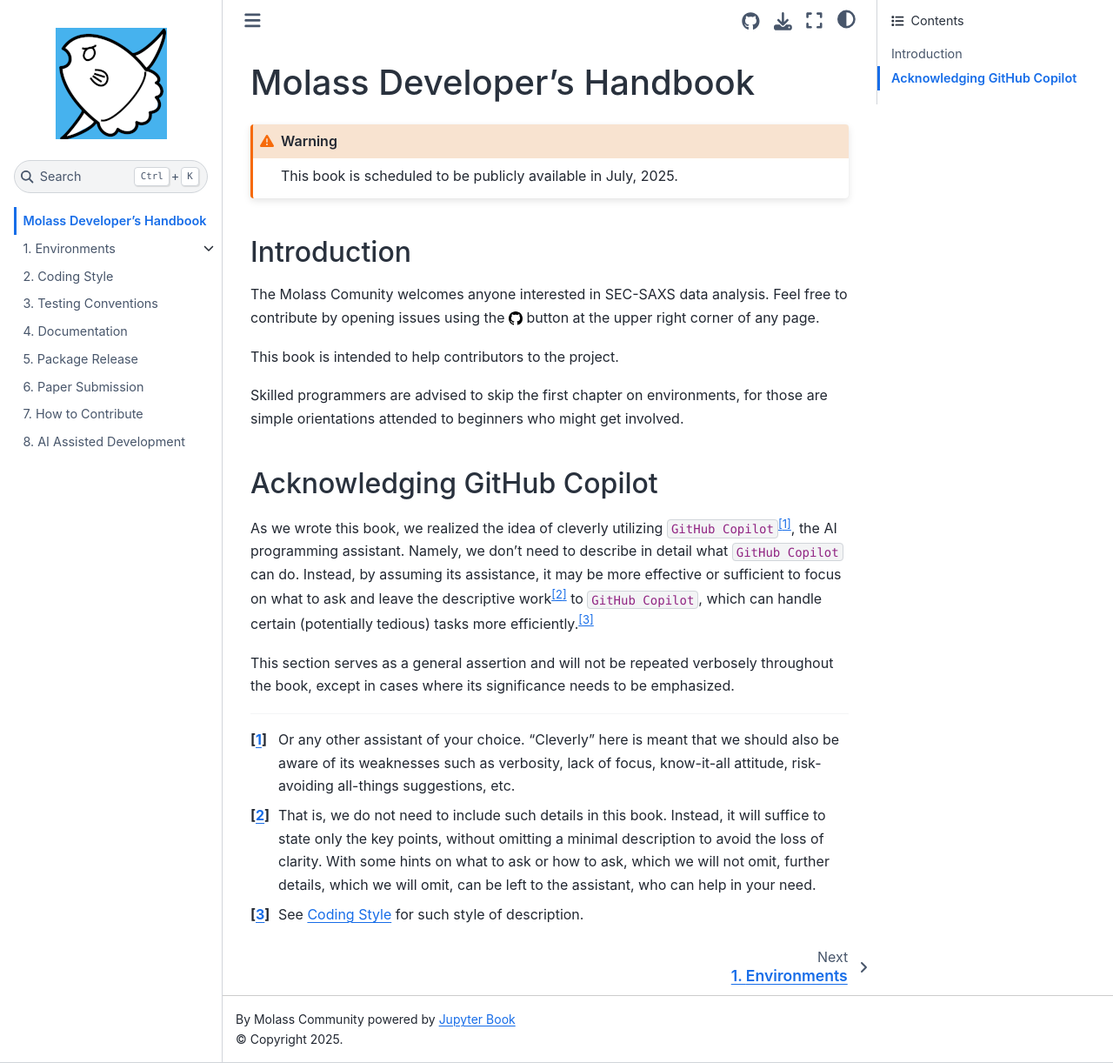
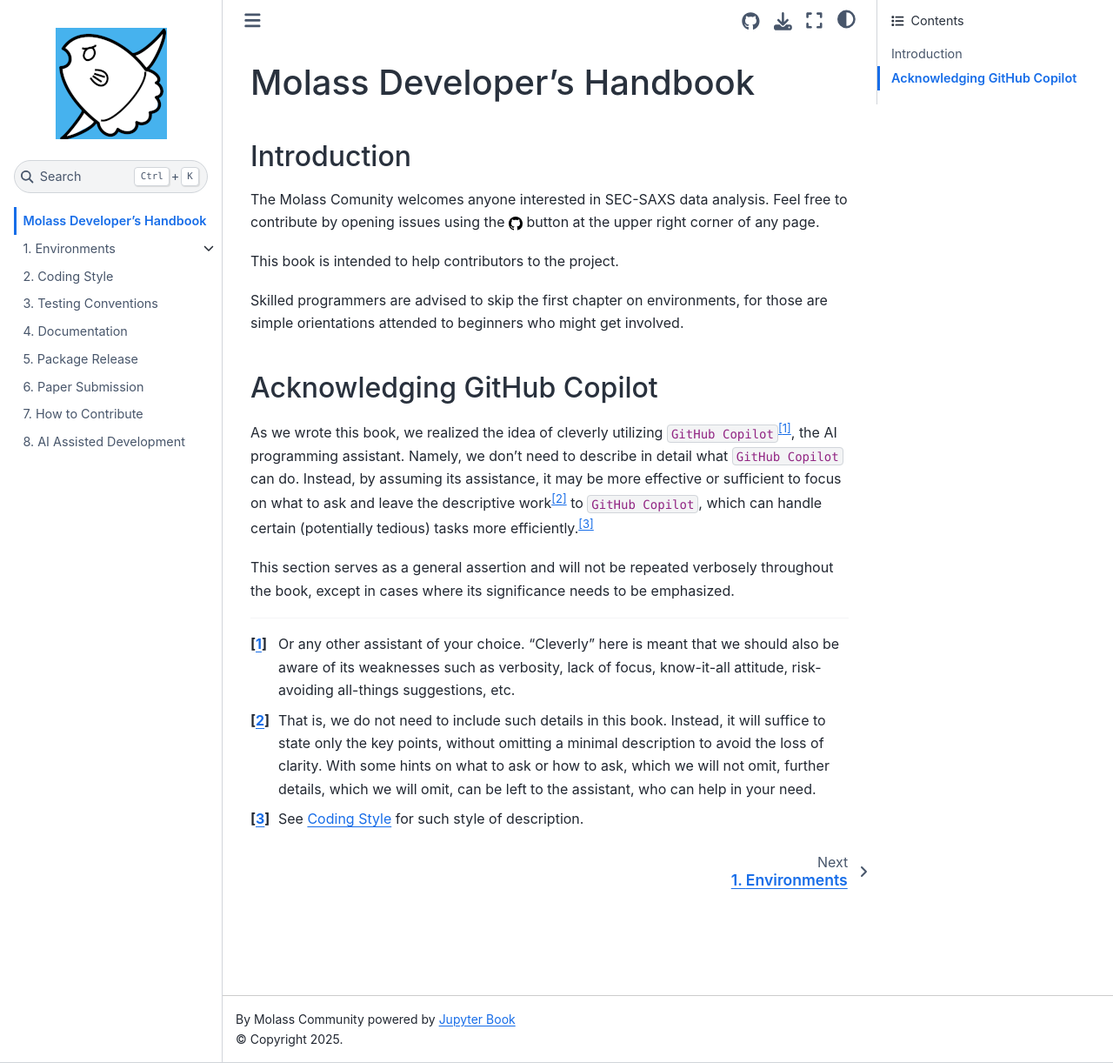
Before and after one commit to biosaxs-dev/molass-develop, a Jupyter Book: the page built from chapters/intro.md, in a window 1280 px wide and 1222 px high. Shown: the whole window at 87% size. Built offline with Jupyter Book 1.0.4 settings and Sphinx 7.4.7 and the Sphinx Book theme 1.1.4, drawn with Linux system fonts in a browser that asks for light colours.

Commit message:
Remove availability warnings

````diff
--- a/chapters/intro.md
+++ b/chapters/intro.md
@@ -1,8 +1,4 @@
 # Molass Developer's Handbook
-
-```{warning}
-This book is scheduled to be publicly available in July, 2025.
-```
 
 ## Introduction
 
````
Also changed, not shown: chapters/08/release.md (+0 -4 lines).
